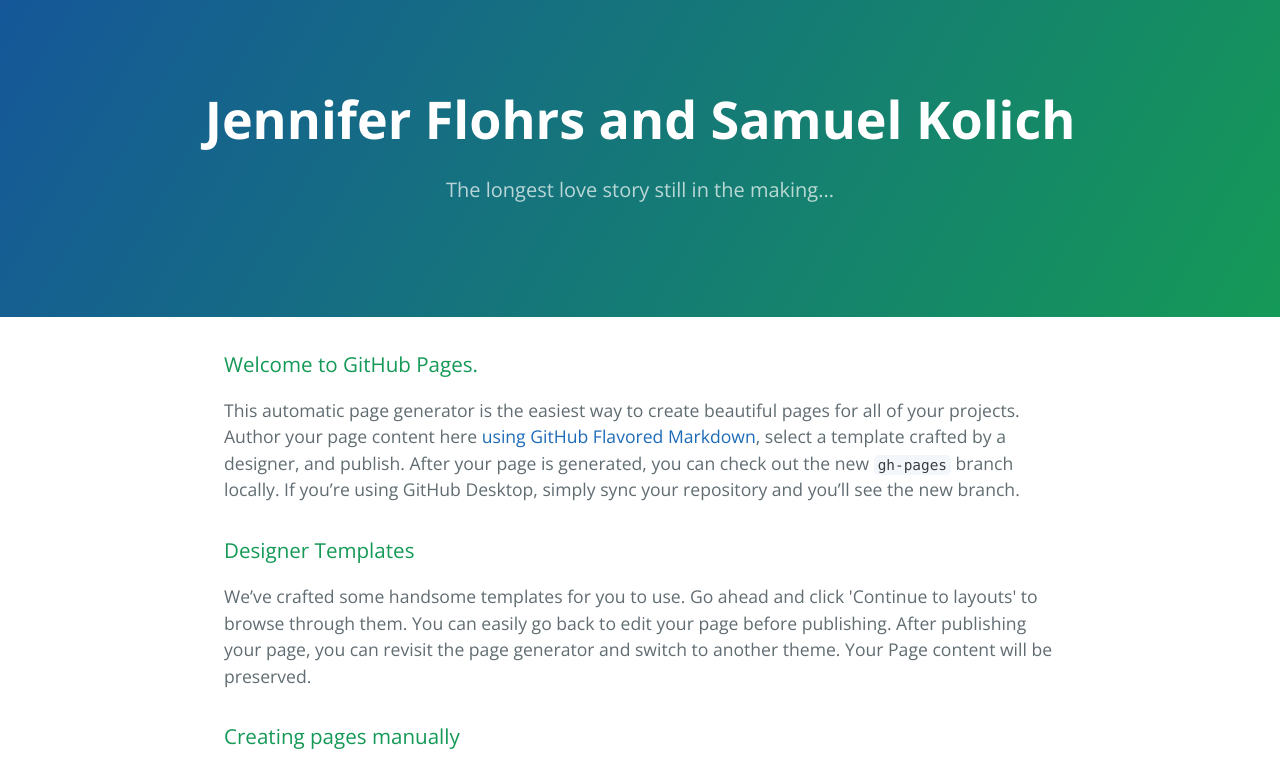
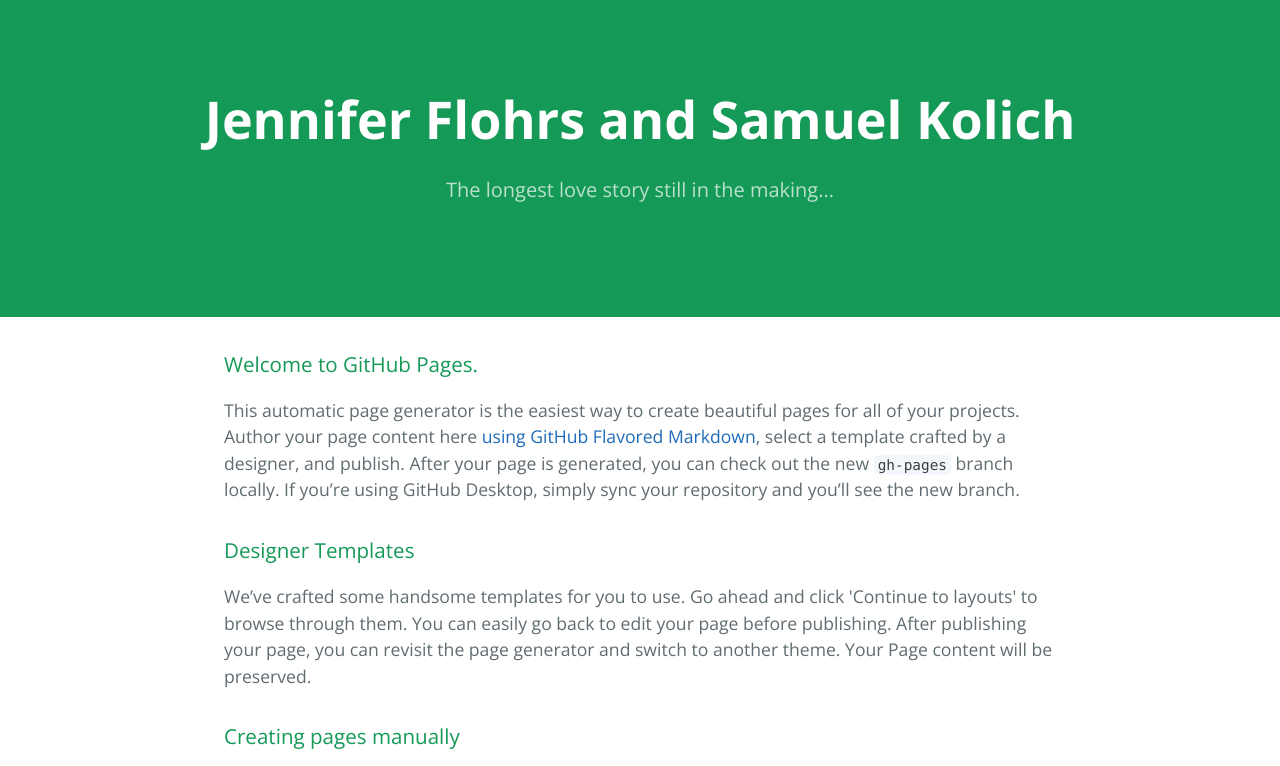
Before and after one commit to jenflohrs/jenflohrs.github.io, a plain HTML site: page index.html in a window 1280 px wide. Shown: the top 766 px of the page. Drawn offline with nearby package versions, Linux system fonts and the light colour scheme.

Commit message:
Removing gradient

```diff
--- a/stylesheets/stylesheet.css
+++ b/stylesheets/stylesheet.css
@@ -56,8 +56,7 @@
 .page-header {
   color: #fff;
   text-align: center;
-  background-color: #159957;
-  background-image: linear-gradient(120deg, #155799, #159957); }
+  background-color: #159957; }
 
 @media screen and (min-width: 64em) {
   .page-header {
```
